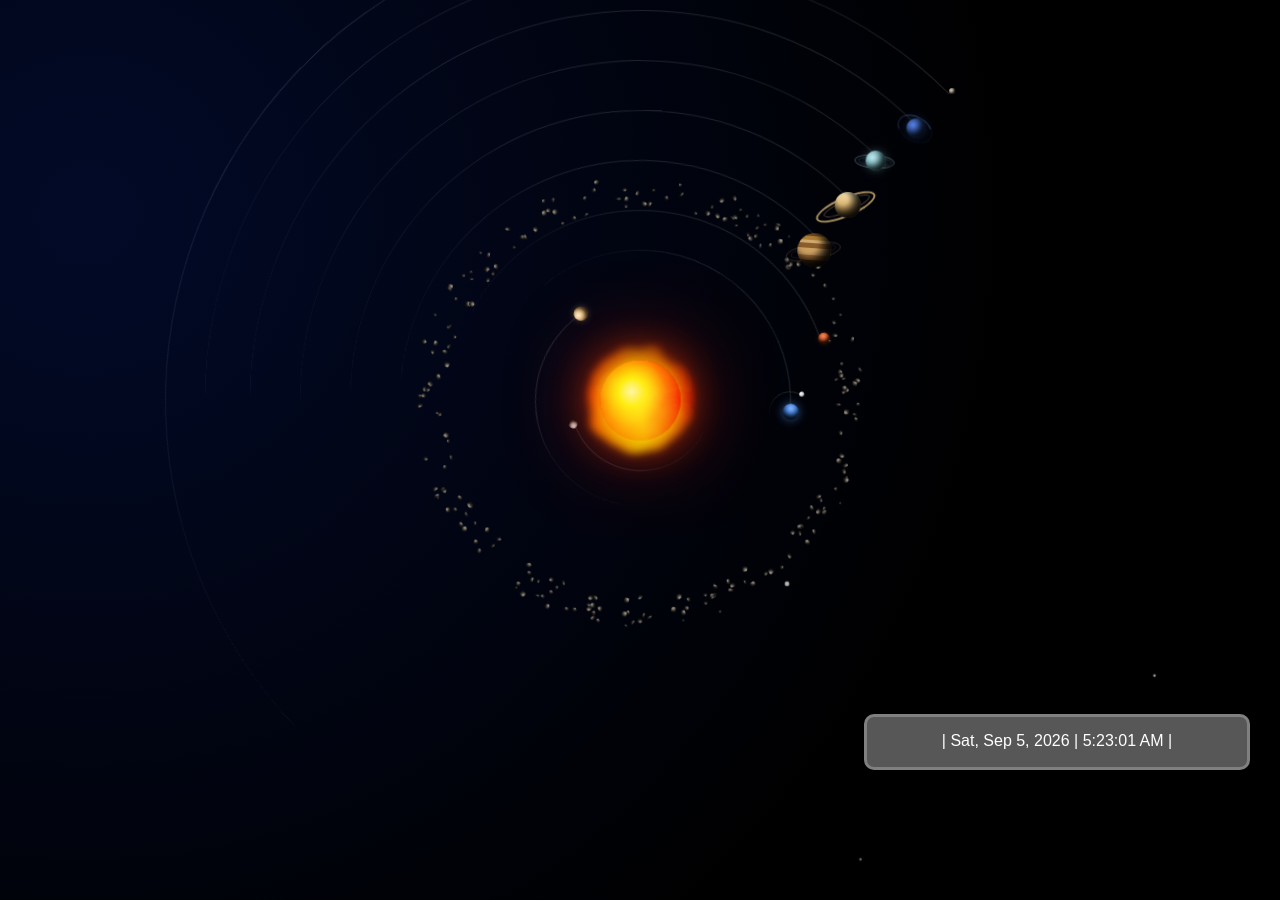
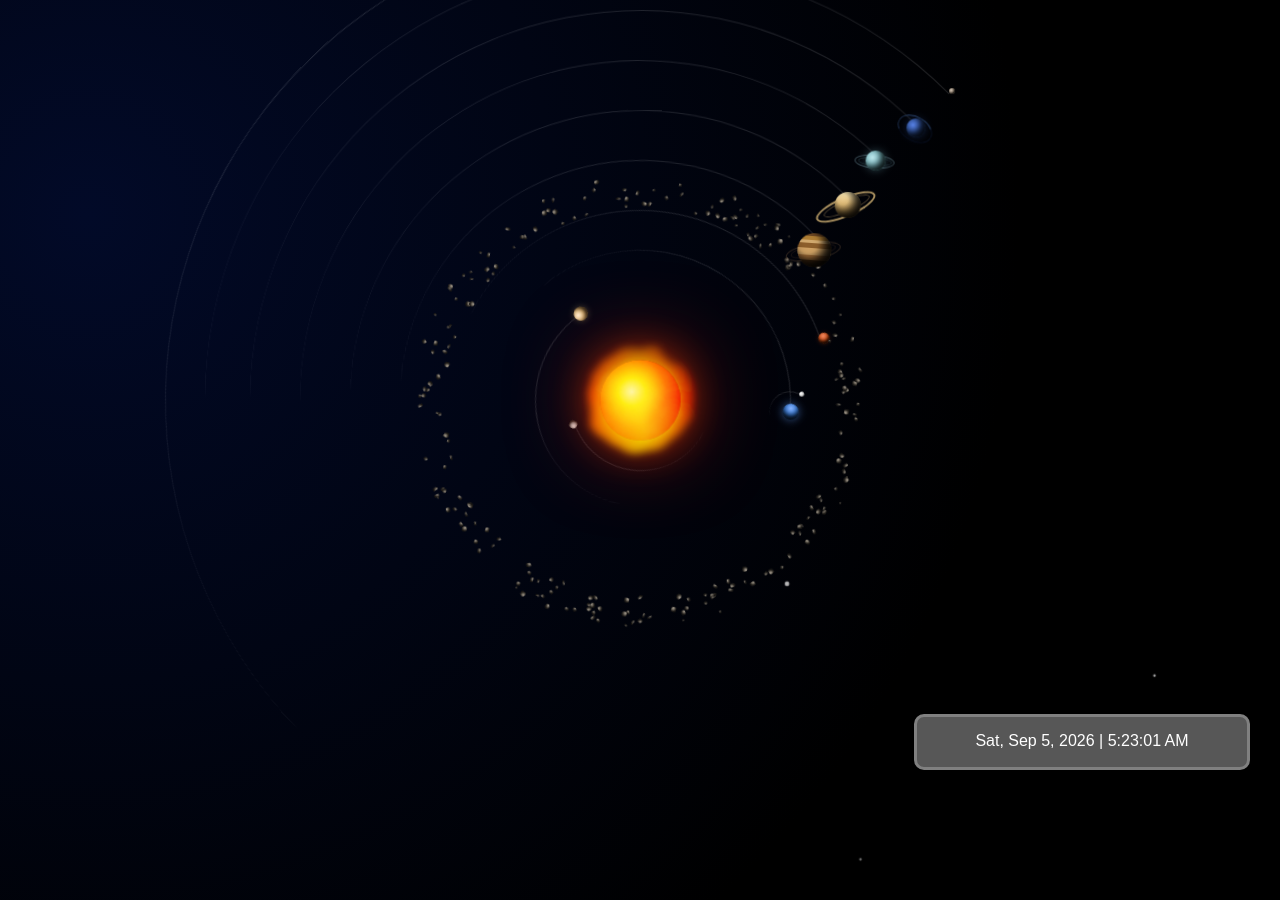
Before and after one commit to Harish040805/solarsystem, a plain HTML site: page index.html in a window 1280 px wide. Shown: the top 900 px of the page. Drawn offline with Linux system fonts and the light colour scheme.

Commit message:
Update index.html

```diff
--- a/index.html
+++ b/index.html
@@ -70,7 +70,7 @@
     </style>
 </head>
 <body>
-<div id="time" style="background-color:#575757; color:#fff; width:350px; height: 20px; padding: 15px; align-items: center; justify-content: center; text-align: center; border: 3px solid #808080; border-radius: 10px; position: fixed; bottom: 30px; right: 30px;"></div>
+<div id="time" style="background-color:#575757; color:#fff; width:300px; height: 20px; padding: 15px; align-items: center; justify-content: center; text-align: center; border: 3px solid #808080; border-radius: 10px; position: fixed; bottom: 30px; right: 30px;"></div>
 <svg style="position: absolute; width: 0; height: 0;" aria-hidden="true">
   <filter id="sun-fire">
     <feTurbulence type="fractalNoise" baseFrequency="0.03" numOctaves="4" result="noise">
@@ -164,7 +164,7 @@
             const time = date.toLocaleTimeString();
             const day = date.toLocaleDateString(undefined, options);
             document.getElementById('time').innerHTML =
-                `| ${day} | ${time} |`;
+                `${day} | ${time}`;
         }
 
         setInterval(updateTime, 1000);
```
